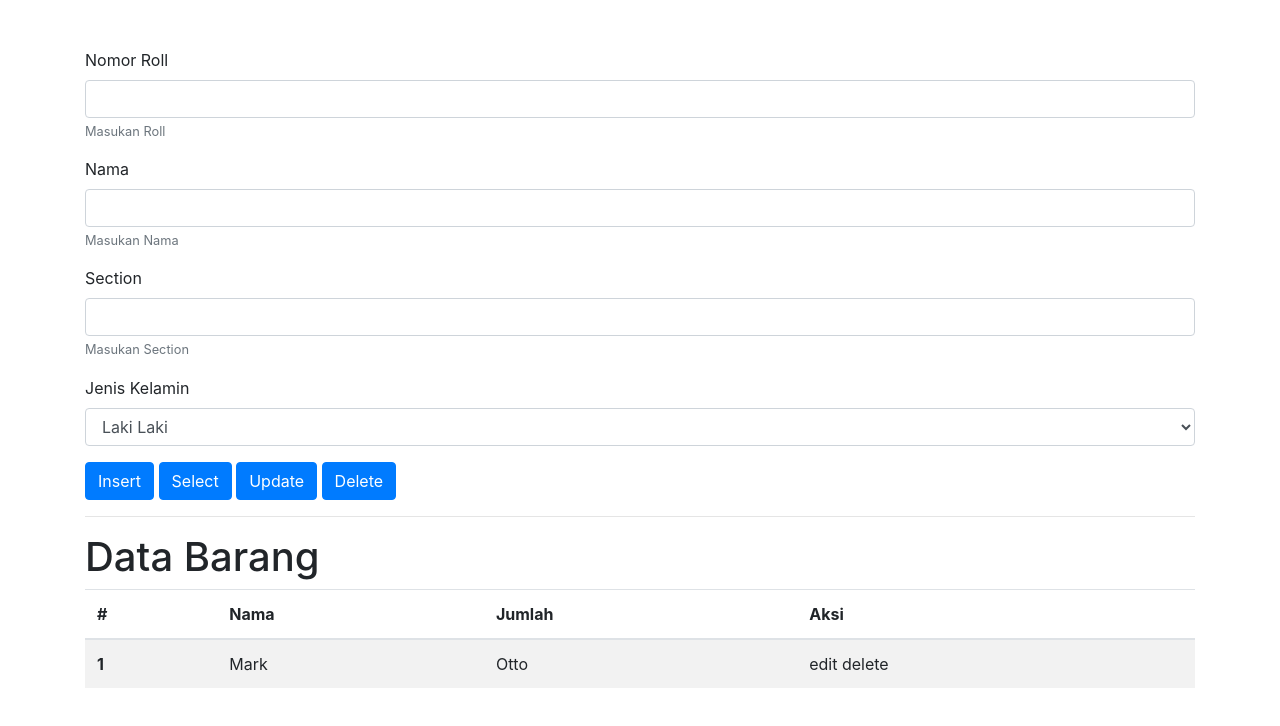
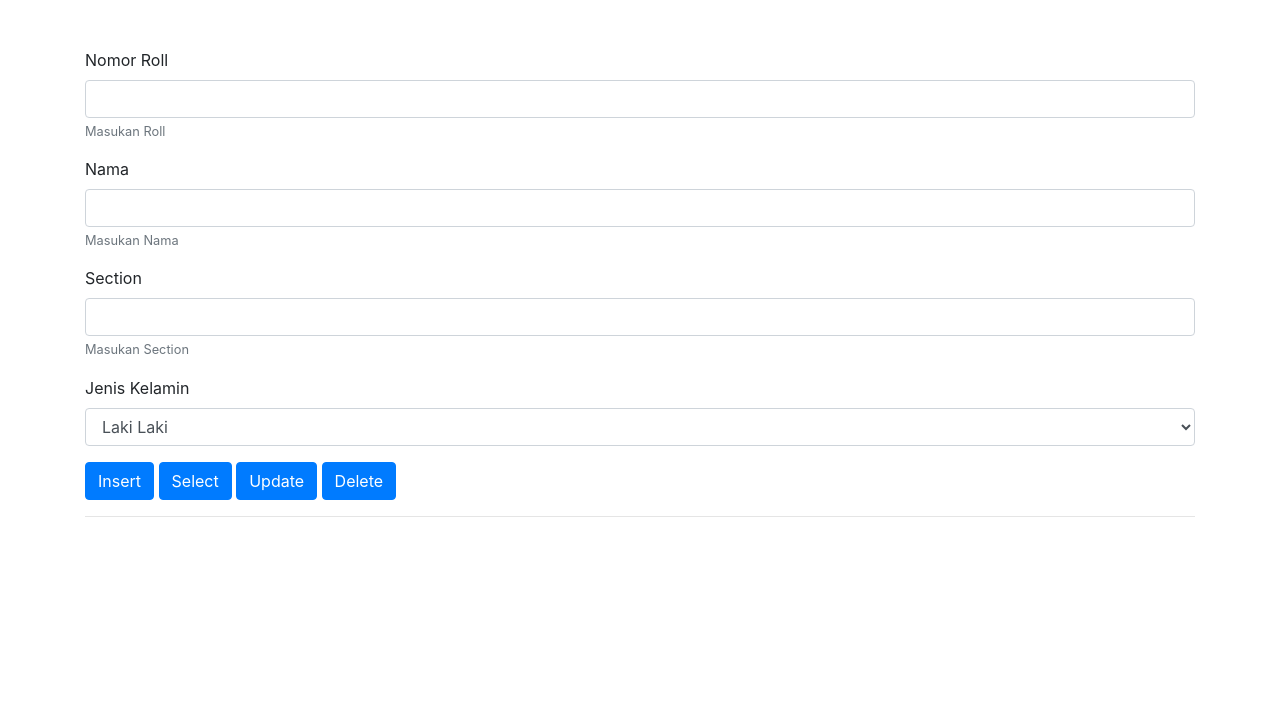
Before and after one commit to zumardirahman/firebase-app, a plain HTML site: page public/index.html in a window 1280 px wide. Drawn offline with nearby package versions, Linux system fonts and the light colour scheme.

Commit message:
remove table

```diff
--- a/public/index.html
+++ b/public/index.html
@@ -46,7 +46,7 @@
     <button class="btn btn-primary" id="Delbtn">Delete</button>
 
     <hr>
-    <h1>Data Barang</h1>
+    <!-- <h1>Data Barang</h1>
     <table class="table table-striped">
       <thead>
         <tr>
@@ -64,7 +64,7 @@
           <td>edit delete</td>
         </tr>
       </tbody>
-    </table>
+    </table> -->
   </div>
 
   <!-- Optional JavaScript -->
```
